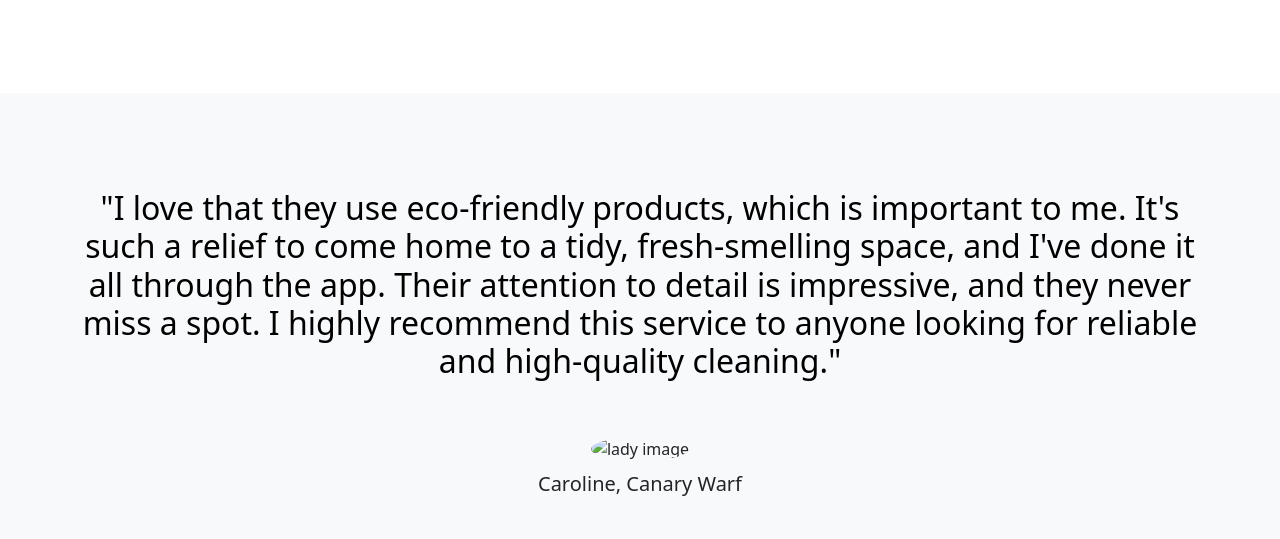
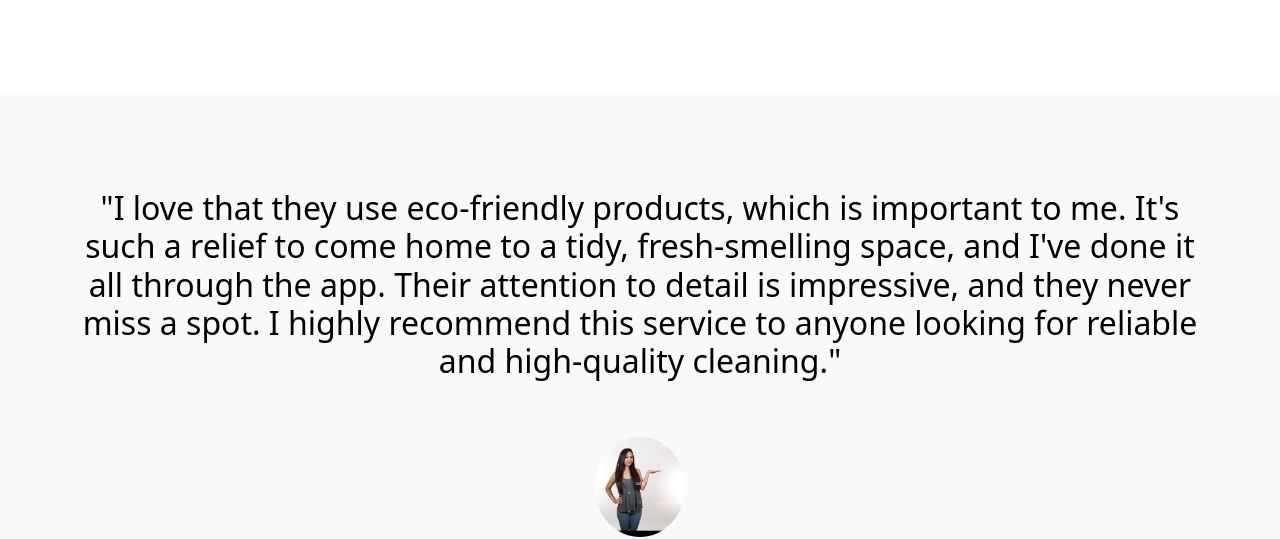
Before and after one commit to JohnCioby/Next-Level, a plain HTML site: page index.html in a window 1280 px wide. Shown: the part 416-955 px from the top of the page. Drawn offline with nearby package versions, Linux system fonts and the light colour scheme; files whose address does not match are found by name.

Commit message:
Update index.html

```diff
--- a/index.html
+++ b/index.html
@@ -104,7 +104,7 @@
              It's such a relief to come home to a tidy, fresh-smelling space, and I've done it all through the app.
               Their attention to detail is impressive, and they never miss a spot.
              I highly recommend this service to anyone looking for reliable and high-quality cleaning."</h2>
-          <img class="profile-img mt-5" src="./images/lady-img.jpg" alt="lady image">
+          <img class="profile-img mt-5" src="lady-img.jpg" alt="lady image">
           <p class="col-lg-8 mx-auto lead mt-2">
             Caroline, Canary Warf
           </p>
```
